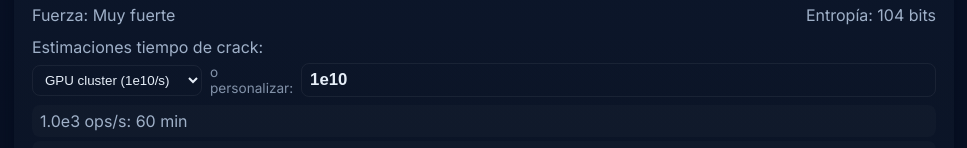
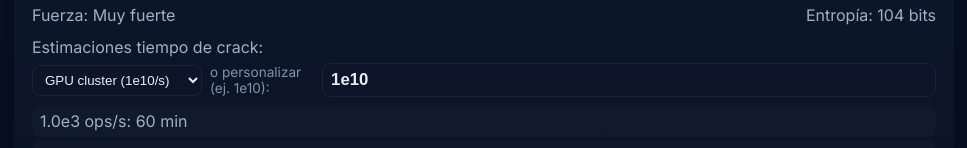
Before and after one commit to ToziGar/Password_Generator_web, a plain HTML site: page index.html in a window 1280 px wide. Shown: the part 503-651 px from the top of the page, without its empty margins (156-1123 px from the left). Drawn offline with Linux system fonts and the light colour scheme.

Commit message:
Improve custom rate input for password cracking
Changed the custom rate input from type 'number' to 'text' and updated the label to clarify example input format. This allows users to enter values in scientific notation (e.g., 1e10) for more flexibility.

```diff
--- a/index.html
+++ b/index.html
@@ -62,8 +62,8 @@
                 <option value="1e10" selected>GPU cluster (1e10/s)</option>
                 <option value="1e12">Super cluster (1e12/s)</option>
               </select>
-              <label class="muted small">o personalizar:</label>
-              <input id="customRate" type="number" value="1e10" step="1" min="1">
+              <label class="muted small">o personalizar (ej. 1e10):</label>
+              <input id="customRate" type="text" value="1e10" placeholder="1e10">
             </div>
             <div id="crackEstimates">—</div>
           <div id="funny" class="funny phrase-anim" aria-live="polite"></div>
```
